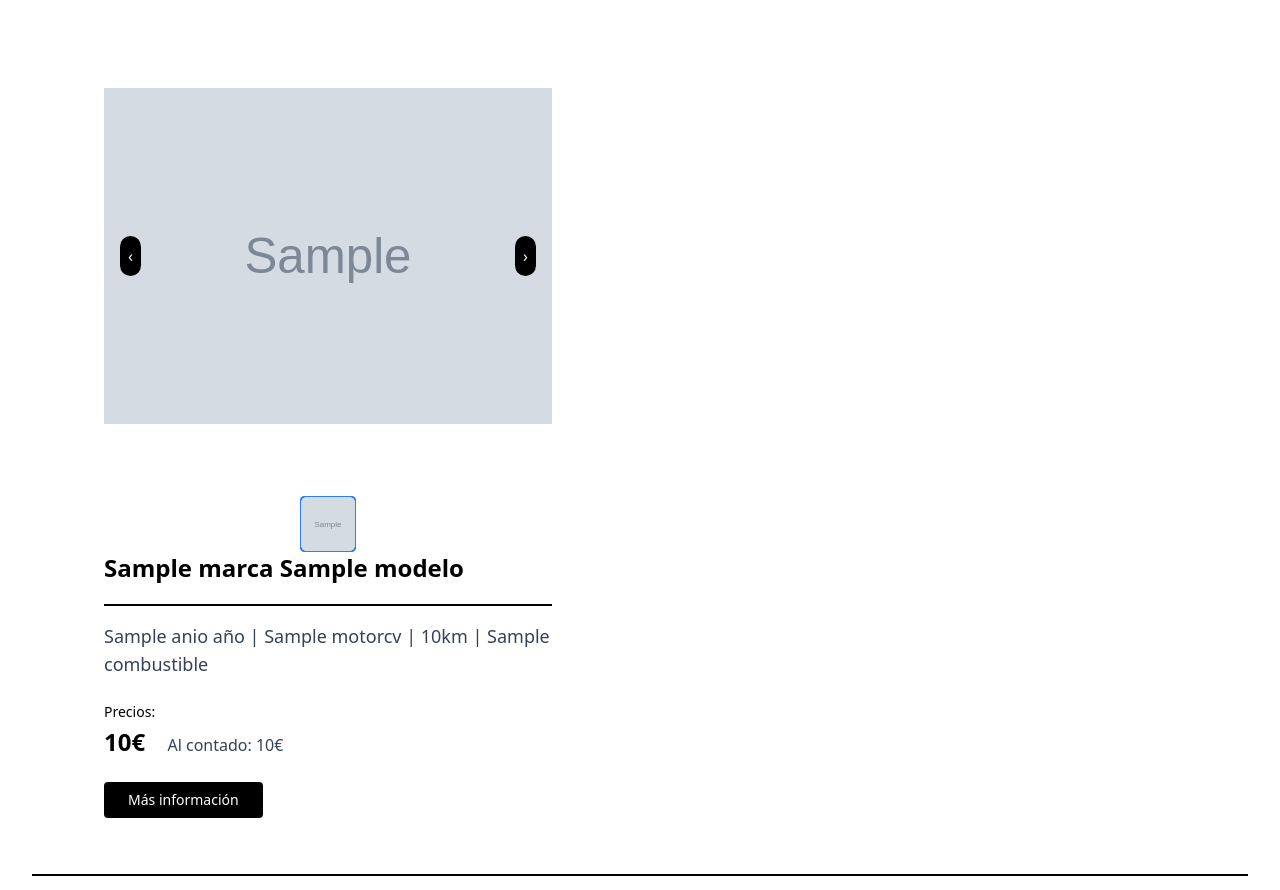
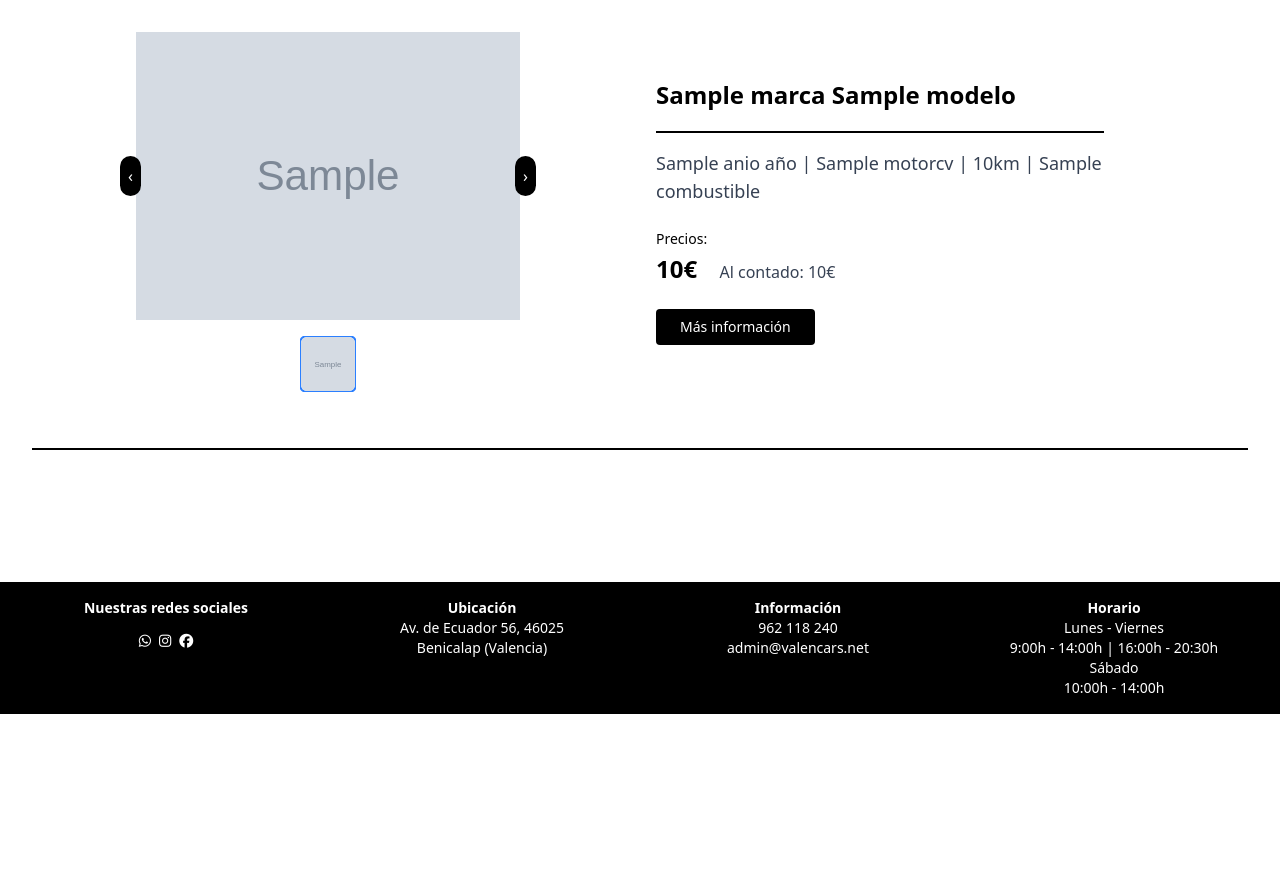
Before and after one commit to valencars/VALENCARS-WEB, a Flask app: template src/templates/coche.html in a window 1280 px wide. Shown: the part 86-976 px from the top of the page. After the commit the page ends 800 px from the top, so only its background shows below. Run offline with Flask 3, Linux system fonts and the light colour scheme; the template is opened without the code that fills it: most values are stand-ins (such as "Sample title", 1, 10 or a date in 2020); grey boxes marked "Sample" are stand-in pictures; some libraries are stand-ins or nearby versions.

Commit message:
Update coche.html

```diff
--- a/src/templates/coche.html
+++ b/src/templates/coche.html
@@ -6,10 +6,11 @@
 
 <!-- Main Section -->
 <section class="p-8 grid grid-cols-1 lg:grid-cols-2 gap-8 bg-white">
-  <!-- Car Image & Thumbnails -->
+
+  <!-- 📸 Columna de Imágenes -->
   <div class="flex flex-col items-center">
-    <!-- Carrusel de imágenes -->
-    <div class="relative w-full max-w-md aspect-square overflow-hidden">
+    <!-- Carrusel -->
+    <div class="relative w-full max-w-md h-72 overflow-hidden">
       <div id="carousel" class="carousel-container flex transition-transform duration-700 ease-in-out h-full">
         {% for image in images %}
         <div class="carousel-item w-full h-full flex-shrink-0">
@@ -21,8 +22,7 @@
         {% endfor %}
       </div>
 
-
-      <!-- Botones -->
+      <!-- Botones carrusel -->
       <button id="prev" aria-label="Imagen anterior" class="absolute top-1/2 left-4 transform -translate-y-1/2 bg-black text-white p-2 rounded-full z-10">
         &#8249;
       </button>
@@ -31,8 +31,7 @@
       </button>
     </div>
 
-
-<!-- Thumbnails con scroll horizontal -->
+    <!-- Miniaturas con scroll horizontal -->
     <div class="flex overflow-x-auto space-x-2 mt-4 max-w-full scrollbar-thin scrollbar-thumb-gray-400 scrollbar-track-gray-100">
       {% for image in images %}
         <div class="thumbnail flex-shrink-0 w-14 h-14 cursor-pointer bg-gray-300 border border-black rounded-md">
@@ -43,15 +42,18 @@
         </div>
       {% endfor %}
     </div>
+  </div>
 
-
-  <!-- Car Info -->
+  <!-- 📝 Columna de Información -->
   <div class="flex flex-col justify-center">
-    <h2 class="text-2xl font-bold mb-1"> {{datos['marca']}} {{datos['modelo']}}</h2>
+    <h2 class="text-2xl font-bold mb-1"> {{ datos['marca'] }} {{ datos['modelo'] }}</h2>
 
     <div class="w-full max-w-md">
       <hr class="h-[2px] bg-black border-0 my-4" />
-      <p class="text-lg text-gray-700 mb-6">{{datos['anio']}} año | {{datos['motor']}}cv | {{ "{:,.0f}".format(datos['kilometros']).replace(",", ".") }}km | {{datos['combustible']}}</p>
+      <p class="text-lg text-gray-700 mb-6">
+        {{ datos['anio'] }} año | {{ datos['motor'] }}cv |
+        {{ "{:,.0f}".format(datos['kilometros']).replace(",", ".") }}km | {{ datos['combustible'] }}
+      </p>
     </div>
 
     <div class="mb-6">
@@ -64,7 +66,7 @@
       </p>
     </div>
 
-    <a href="{{ url_for('contacto' ) }}" class="bg-black text-white px-6 py-2 rounded text-sm w-fit">Más información</a>
+    <a href="{{ url_for('contacto') }}" class="bg-black text-white px-6 py-2 rounded text-sm w-fit">Más información</a>
   </div>
 </section>
 
```
Lines whose indentation alone changed are shown as unchanged.
